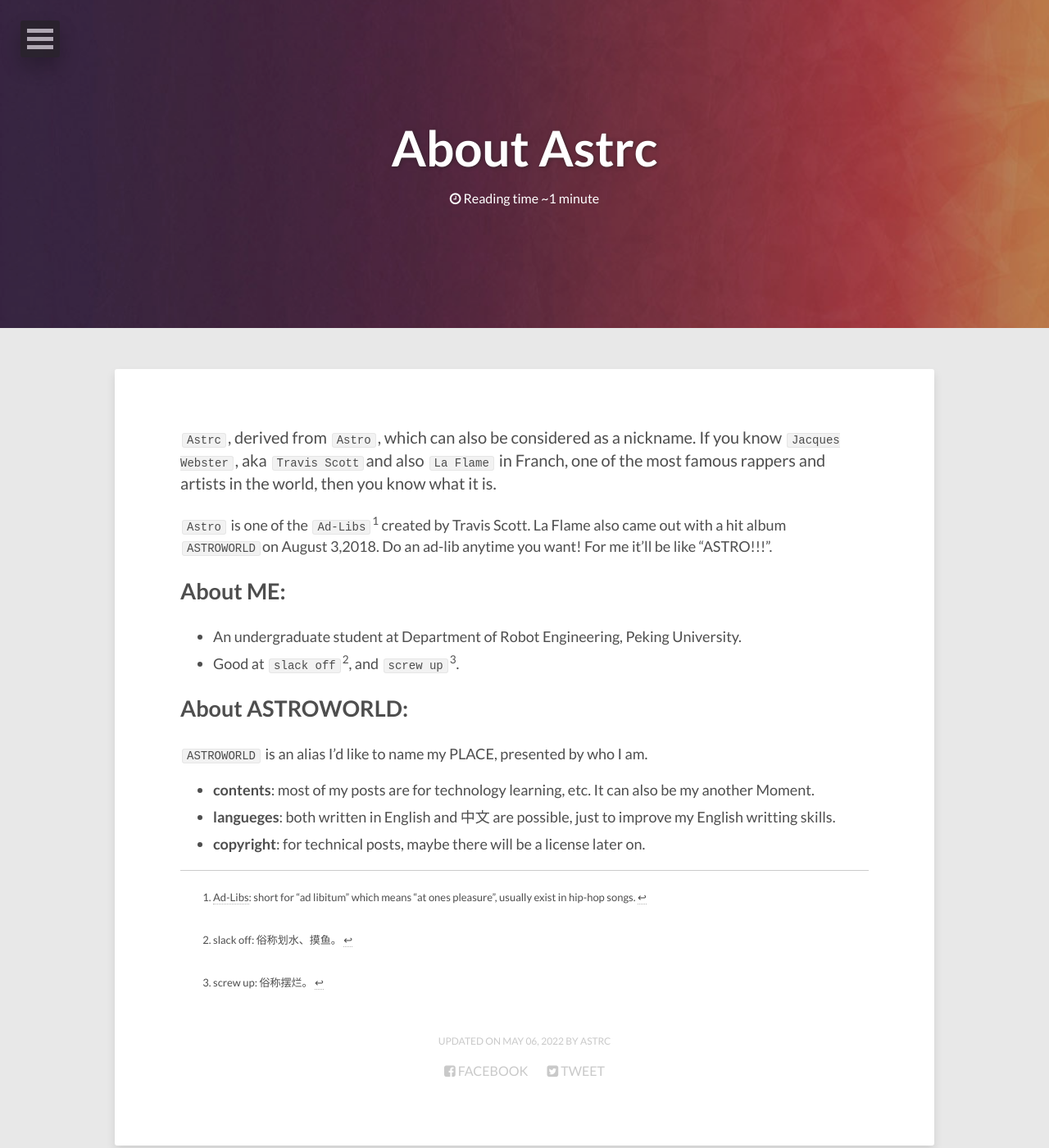
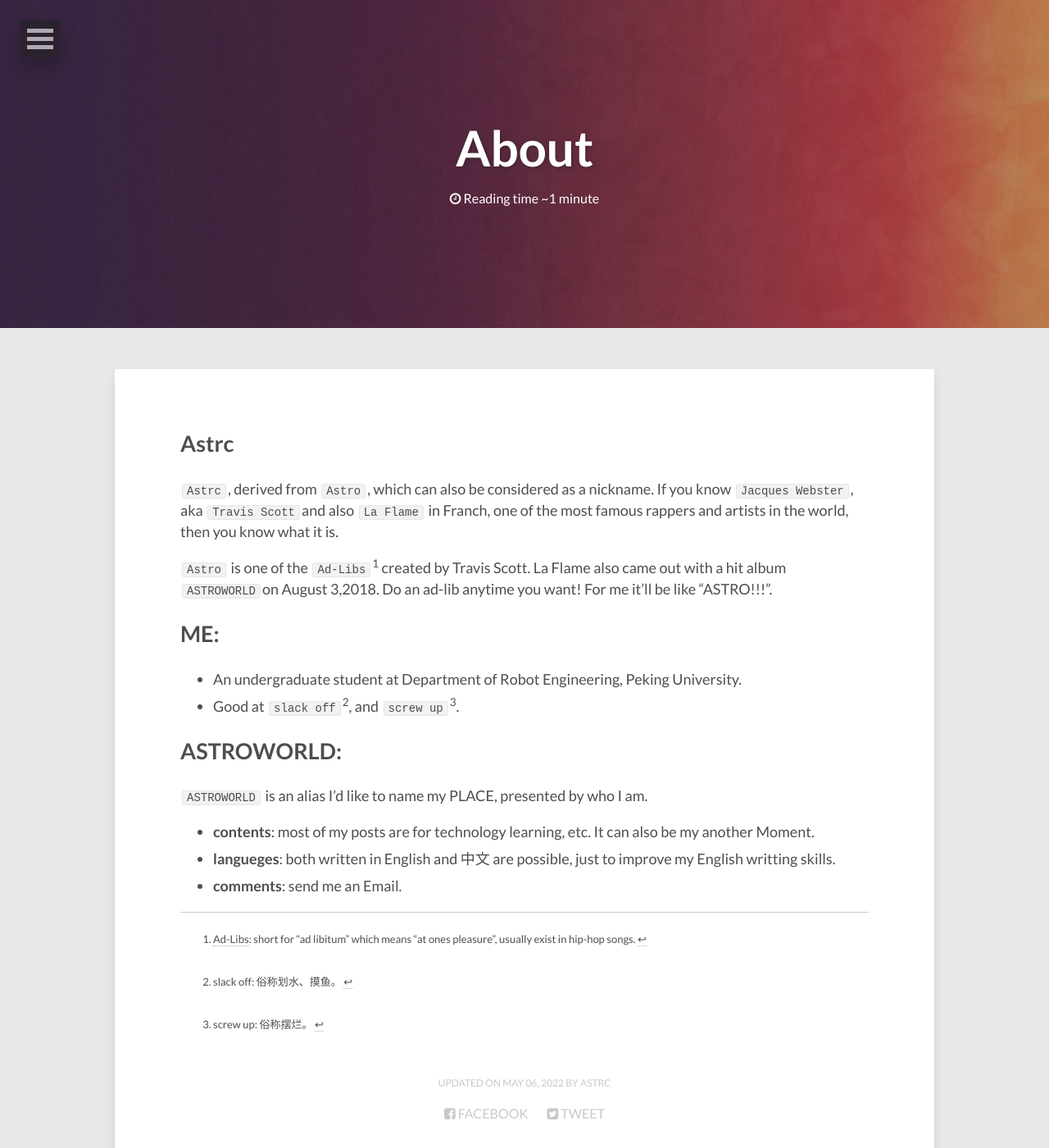
Before and after one commit to lucameng/lucameng.github.io, a Jekyll site: the page built from about/index.md, in a window 1280 px wide and 1400 px high. Shown: the whole window at 82% size. Built offline with Jekyll 4.4.1, drawn with Linux system fonts in a browser that asks for light colours.

Commit message:
modify About

```diff
--- a/about/index.md
+++ b/about/index.md
@@ -1,11 +1,13 @@
 ---
 layout: page
-title: About Astrc
+title: About
 image:
   feature: abstract-7.jpg
 comments: true
 modified: 2022-05-06
 ---
+
+## Astrc
 
 `Astrc`, derived from `Astro`, which can also be considered as a nickname. If you know `Jacques Webster`, aka `Travis Scott`and also `La Flame` in Franch, one of the most famous rappers and artists in the world, then you know what it is.
 
@@ -13,17 +15,17 @@ modified: 2022-05-06
 Do an ad-lib anytime you want! For me it'll be like "ASTRO!!!".
 
 
-## About ME:
+## ME:
 
 * An undergraduate student at Department of Robot Engineering, Peking University.
 * Good at `slack off`[^2], and `screw up`[^3].
 
-## About ASTROWORLD:
+## ASTROWORLD:
 
 `ASTROWORLD` is an alias I'd like to name my PLACE, presented by who I am.
 * **contents**: most of my posts are for technology learning, etc. It can also be my another Moment.
 * **langueges**: both written in English and 中文 are possible, just to improve my English writting skills.
-* **copyright**: for technical posts, maybe there will be a license later on.
+* **comments**: send me an Email.
 
 
 
```
